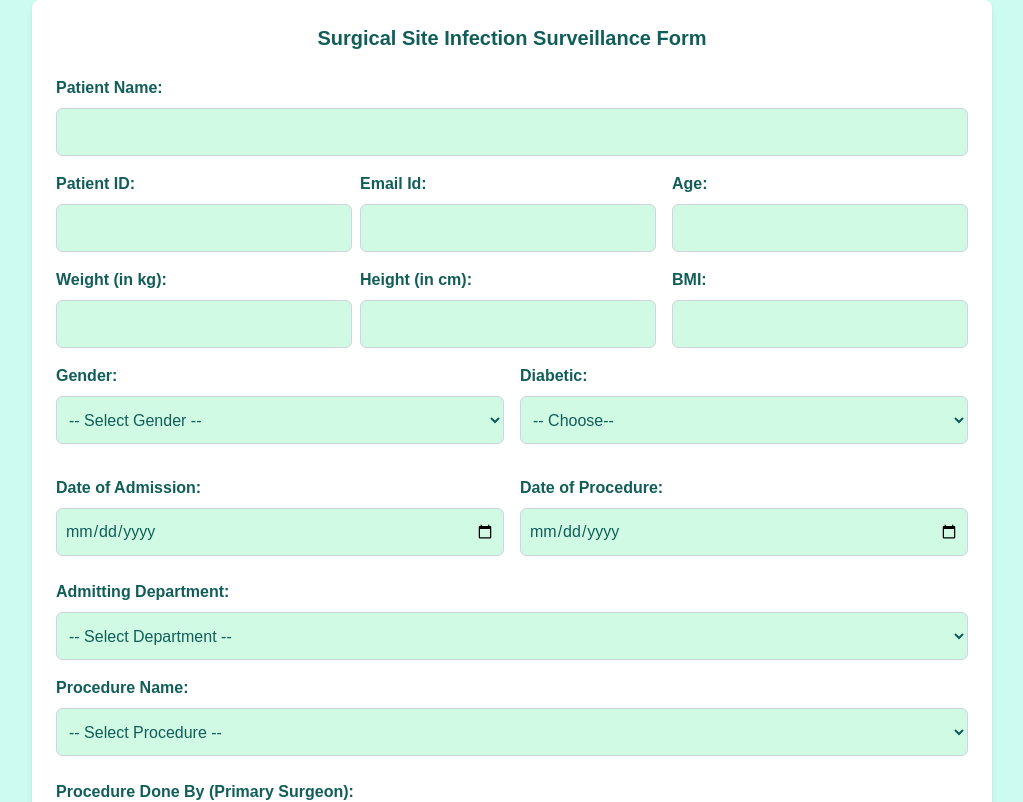
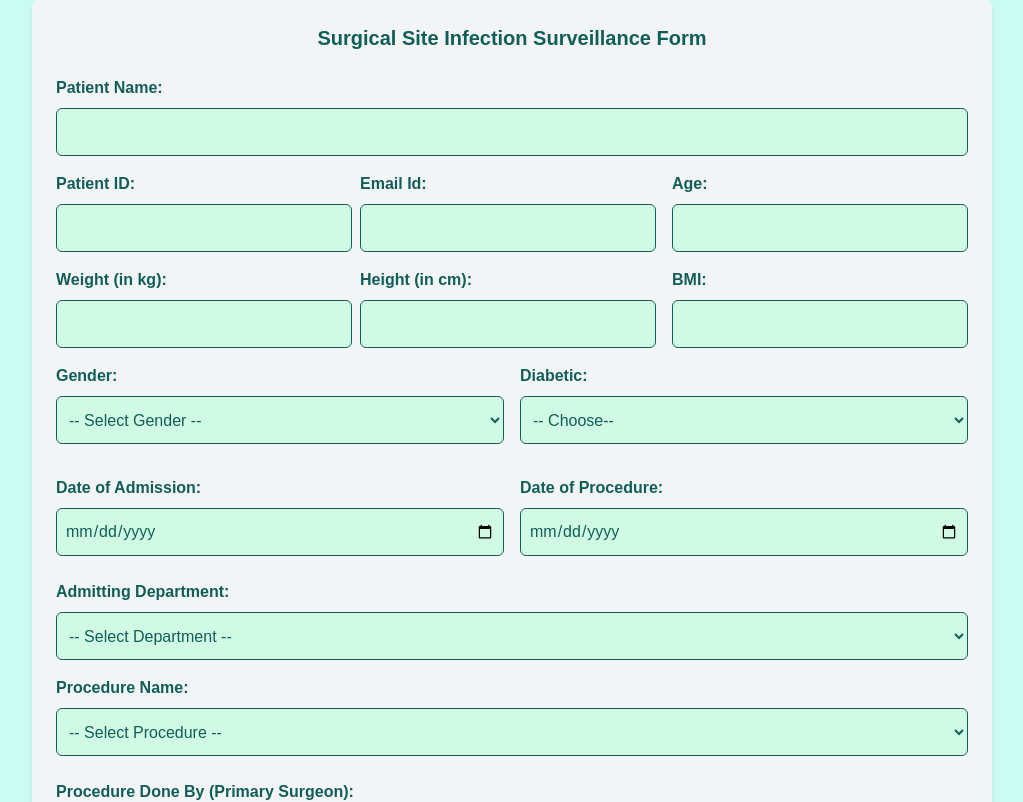
Before and after one commit to vimarshmishra37/smart_ssi_detector, a Next.js app: page /Patient1 in a window 1280 px wide. Shown: the top 802 px of the page, without its empty margins (128-1151 px from the left). Built offline with nearby package versions, Linux system fonts and the light colour scheme.

Commit message:
css fixed

```diff
--- a/app/LabReport/page.js
+++ b/app/LabReport/page.js
@@ -70,6 +70,7 @@ export default function LabReportForm() {
     };
 
     return (
+        <div className='bg-teal-100 text-teal-800'>
         <div className="w-3/4 mx-auto bg-gray-100 p-6 rounded-lg shadow-md">
             <h1 className='text-4xl font-extrabold text-center'>Department of Laboratory Medicine - Microbiology</h1>
             <form onSubmit={handleSubmit(onSubmit)}>
@@ -196,5 +197,6 @@ export default function LabReportForm() {
                 </div>
             </form>
         </div>
+        </div>
     );
 }
--- a/app/Patient1/page.js
+++ b/app/Patient1/page.js
@@ -12,16 +12,13 @@ export default function Patient() {
   const [bmi, setBMI] = useState("");
 
 
-    const calculateBMI = (height, weight) =>
-    {
-      if (height > 0 && weight > 0)
-        {
+  const calculateBMI = (height, weight) => {
+    if (height > 0 && weight > 0) {
       const heightInMeters = height / 100;
       const calculatedBMI = (weight / (heightInMeters ** 2)).toFixed(2);
       setBMI(calculatedBMI);
     }
-        else
-        {
+    else {
       setBMI("");
     }
   }
@@ -225,7 +222,7 @@ export default function Patient() {
         const data = await response.json();
         console.log('Login successful:', data);
         router.push(`/Patient2?patientID=${formData.patientID}`);
-        //router.push("/Patient2");
+
       } else {
         console.log('Login failed');
         const errorData = await response.json();
@@ -242,27 +239,27 @@ export default function Patient() {
     <Suspense fallback={<div>Loading...</div>}>
       <>
         <div className='bg-teal-100 text-teal-800'>
-          <form onSubmit={handleSubmit} style={styles.container} className='bg-white'>
+          <form onSubmit={handleSubmit} style={styles.container} className='bg-gray-100'>
             <div id="pdfContent">
               <h2 className="text-xl font-semibold text-center mb-6">Surgical Site Infection Surveillance Form</h2>
 
               <div className="mb-4">
                 <label htmlFor="patientName" className="block text-teal-800 font-semibold mb-2">Patient Name:</label>
-                <input type="text" id="patientName" name="patientName" value={formData.patientName} onChange={handleChange} className="w-full border border-gray-300 rounded-md p-2 h-12 bg-emerald-100" />
+                <input type="text" id="patientName" name="patientName" value={formData.patientName} onChange={handleChange} className="w-full border border-teal-800 rounded-md p-2 h-12 bg-emerald-100" />
               </div>
 
               <div className="flex justify-between mb-4">
                 <div className="w-1/2 pr-2">
                   <label htmlFor="patientID" className="block text-teal-800 font-semibold mb-2">Patient ID:</label>
-                  <input type="text" id="patientID" name="patientID" value={formData.patientID} onChange={handleChange} className="w-full border border-gray-300 rounded-md p-2 h-12 bg-emerald-100" />
+                  <input type="text" id="patientID" name="patientID" value={formData.patientID} onChange={handleChange} className="w-full border border-teal-800 rounded-md p-2 h-12 bg-emerald-100" />
                 </div>
                 <div className="w-1/2 pr-2">
                   <label htmlFor="email" className="block text-teal-800 font-semibold mb-2">Email Id:</label>
-                  <input type="email" id="email" name="email" value={formData.email} onChange={handleChange} className="w-full border border-gray-300 rounded-md p-2 h-12 bg-emerald-100" />
+                  <input type="email" id="email" name="email" value={formData.email} onChange={handleChange} className="w-full border border-teal-800 rounded-md p-2 h-12 bg-emerald-100" />
                 </div>
                 <div className="w-1/2 pl-2">
                   <label htmlFor="age" className="block text-teal-800 font-semibold mb-2">Age:</label>
-                  <input type="text" id="age" name="age" value={formData.age} onChange={handleChange} className="w-full border border-gray-300 rounded-md p-2 h-12 bg-emerald-100" />
+                  <input type="text" id="age" name="age" value={formData.age} onChange={handleChange} className="w-full border border-teal-800 rounded-md p-2 h-12 bg-emerald-100" />
                 </div>
               </div>
 
@@ -270,7 +267,7 @@ export default function Patient() {
 
                 <div className="w-1/2 pr-2">
                   <label htmlFor="weight" className="block text-teal-800 font-semibold mb-2">Weight (in kg):</label>
-                  <input type="number" id="weight" name="weight" className="w-full border border-gray-300 rounded-md p-2 h-12 bg-emerald-100"
+                  <input type="number" id="weight" name="weight" className="w-full border border-teal-800 rounded-md p-2 h-12 bg-emerald-100"
                     value={weight}
                     onChange={(e) => {
                       const newWeight = e.target.value;
@@ -282,7 +279,7 @@ export default function Patient() {
 
                 <div className="w-1/2 pr-2">
                   <label htmlFor="height" className="block text-teal-800 font-semibold mb-2">Height (in cm):</label>
-                  <input type="number" id="height" name="height" className="w-full border border-gray-300 rounded-md p-2 h-12 bg-emerald-100"
+                  <input type="number" id="height" name="height" className="w-full border border-teal-800 rounded-md p-2 h-12 bg-emerald-100"
                     value={height}
                     onChange={(e) => {
                       const newHeight = e.target.value;
@@ -294,7 +291,7 @@ export default function Patient() {
 
                 <div className="w-1/2 pl-2">
                   <label htmlFor="bmi" className="block text-teal-800 font-semibold mb-2">BMI:</label>
-                  <input type="text" id="bmi" name="bmi" className="w-full border border-gray-300 rounded-md p-2 h-12 bg-emerald-100"
+                  <input type="text" id="bmi" name="bmi" className="w-full border border-teal-800 rounded-md p-2 h-12 bg-emerald-100"
                     value={bmi}
                     disabled
                   />
@@ -305,7 +302,7 @@ export default function Patient() {
                 <div className="w-1/2 pr-2">
                   <div className="mb-4">
                     <label htmlFor="gender" className="block text-teal-800 font-semibold mb-2">Gender:</label>
-                    <select id="gender" name="gender" value={formData.gender} onChange={handleChange} className="w-full border border-gray-300 rounded-md p-2 h-12 bg-emerald-100">
+                    <select id="gender" name="gender" value={formData.gender} onChange={handleChange} className="w-full border border-teal-800 rounded-md p-2 h-12 bg-emerald-100">
                       <option value="">-- Select Gender --</option>
                       <option value="male">Male</option>
                       <option value="female">Female</option>
@@ -316,7 +313,7 @@ export default function Patient() {
                 <div className="w-1/2 pl-2">
                   <div className="mb-4">
                     <label htmlFor="diabetic" className="block text-teal-800 font-semibold mb-2">Diabetic:</label>
-                    <select id="diabetic" name="diabetic" className="w-full border border-gray-300 rounded-md p-2 h-12 bg-emerald-100">
+                    <select id="diabetic" name="diabetic" className="w-full border border-teal-800 rounded-md p-2 h-12 bg-emerald-100">
                       <option value="">-- Choose--</option>
                       <option value="yes">Yes</option>
                       <option value="no">No</option>
@@ -329,17 +326,17 @@ export default function Patient() {
               <div className="flex justify-between mb-4">
                 <div className="w-1/2 pr-2">
                   <label htmlFor="dateOfAdmission" className="block text-teal-800 font-semibold mb-2">Date of Admission:</label>
-                  <input type="date" id="dateOfAdmission" name="dateOfAdmission" value={formData.dateOfAdmission} onChange={handleChange} className="w-full border border-gray-300 rounded-md p-2 h-12 bg-emerald-100" />
+                  <input type="date" id="dateOfAdmission" name="dateOfAdmission" value={formData.dateOfAdmission} onChange={handleChange} className="w-full border border-teal-800 rounded-md p-2 h-12 bg-emerald-100" />
                 </div>
                 <div className="w-1/2 pl-2">
                   <label htmlFor="dateOfProcedure" className="block text-teal-800 font-semibold mb-2">Date of Procedure:</label>
-                  <input type="date" id="dateOfProcedure" name="dateOfProcedure" value={formData.dateOfProcedure} onChange={handleChange} className="w-full border border-gray-300 rounded-md p-2 h-12 bg-emerald-100 mb-2" />
+                  <input type="date" id="dateOfProcedure" name="dateOfProcedure" value={formData.dateOfProcedure} onChange={handleChange} className="w-full border border-teal-800 rounded-md p-2 h-12 bg-emerald-100 mb-2" />
                 </div>
               </div>
 
               <div className="mb-4">
                 <label htmlFor="admittingDepartment" className="block text-teal-800 font-semibold mb-2">Admitting Department:</label>
-                <select id="admittingDepartment" name="admittingDepartment" value={formData.admittingDepartment} onChange={handleChange} className="w-full border border-gray-300 rounded-md p-2 h-12 bg-emerald-100">
+                <select id="admittingDepartment" name="admittingDepartment" value={formData.admittingDepartment} onChange={handleChange} className="w-full border border-teal-800 rounded-md p-2 h-12 bg-emerald-100">
                   <option value="">-- Select Department --</option>
                   {departments.map((dept, index) => (
                     <option key={index} value={dept}>{dept}</option>
@@ -349,7 +346,7 @@ export default function Patient() {
 
               <div className="mb-4">
                 <label htmlFor="procedureName" className="block text-teal-800 font-semibold mb-2">Procedure Name:</label>
-                <select id="procedureName" name="procedureName" value={formData.procedureName} onChange={handleChange} className="w-full border border-gray-300 rounded-md p-2 h-12 bg-emerald-100 mb-2">
+                <select id="procedureName" name="procedureName" value={formData.procedureName} onChange={handleChange} className="w-full border border-teal-800 rounded-md p-2 h-12 bg-emerald-100 mb-2">
                   <option value="">-- Select Procedure --</option>
                   {procedures.map((procedure, index) => (
                     <option key={index} value={procedure}>{procedure}</option>
@@ -359,7 +356,7 @@ export default function Patient() {
 
               <div className="mb-4">
                 <label htmlFor="surgeon" className="block text-teal-800 font-semibold mb-2">Procedure Done By (Primary Surgeon):</label>
-                <select id="surgeon" name="surgeon" value={formData.surgeon} onChange={handleChange} className="w-full border border-gray-300 rounded-md p-2 h-12 bg-emerald-100 mb-2">
+                <select id="surgeon" name="surgeon" value={formData.surgeon} onChange={handleChange} className="w-full border border-teal-800 rounded-md p-2 h-12 bg-emerald-100 mb-2">
                   <option value="">-- Select Surgeon --</option>
                   {surgeons.map((surgeon, index) => (
                     <option key={index} value={surgeon}>{surgeon}</option>
@@ -369,7 +366,7 @@ export default function Patient() {
 
               <div className="mb-4">
                 <label htmlFor="theatre" className="block text-teal-800 font-semibold mb-2">Operation Theatre:</label>
-                <select id="theatre" name="theatre" value={formData.theatre} onChange={handleChange} className="w-full border border-gray-300 rounded-md p-2 h-12 bg-emerald-100 mb-2">
+                <select id="theatre" name="theatre" value={formData.theatre} onChange={handleChange} className="w-full border border-teal-800 rounded-md p-2 h-12 bg-emerald-100 mb-2">
                   <option value="">-- Select Theatre --</option>
                   {operationTheatres.map((theatre, index) => (
                     <option key={index} value={theatre}>{theatre}</option>
@@ -432,7 +429,7 @@ export default function Patient() {
                     name="eventDate"
                     value={formData.eventDate}
                     onChange={handleChange}
-                    className="w-full border border-gray-300 rounded-md p-2 h-12 bg-emerald-100"
+                    className="w-full border border-teal-800 rounded-md p-2 h-12 bg-emerald-100"
                   />
                 </div>
               )}
@@ -452,11 +449,11 @@ export default function Patient() {
                 <div className="mb-4">
                   <div className="mb-2">
                     <label htmlFor="antibioticsGiven" className="block text-teal-800 font-semibold mb-2">If Yes, Antibiotics Given:</label>
-                    <input type="text" id="antibioticsGiven" name="antibioticsGiven" value={formData.antibioticsGiven} onChange={handleChange} className="w-full border border-gray-300 rounded-md p-2 h-12 bg-emerald-100" />
+                    <input type="text" id="antibioticsGiven" name="antibioticsGiven" value={formData.antibioticsGiven} onChange={handleChange} className="w-full border border-teal-800 rounded-md p-2 h-12 bg-emerald-100" />
                   </div>
                   <div>
                     <label htmlFor="durationOfPAP" className="block text-teal-800 font-semibold mb-2">Duration of PAP:</label>
-                    <input type="text" id="durationOfPAP" name="durationOfPAP" value={formData.durationOfPAP} onChange={handleChange} className="w-full border border-gray-300 rounded-md p-2 h-12 bg-emerald-100" />
+                    <input type="text" id="durationOfPAP" name="durationOfPAP" value={formData.durationOfPAP} onChange={handleChange} className="w-full border border-teal-800 rounded-md p-2 h-12 bg-emerald-100" />
                   </div>
                 </div>
               )}
--- a/app/Patient3/page.js
+++ b/app/Patient3/page.js
@@ -1,5 +1,5 @@
 'use client';
-import React, { useState, useEffect ,Suspense } from 'react';
+import React, { useState, useEffect, Suspense } from 'react';
 import { useRouter, useSearchParams } from 'next/navigation';
 
 export default function AntibioticSurveillanceForm() {
@@ -80,6 +80,7 @@ export default function AntibioticSurveillanceForm() {
 
   return (
     <Suspense fallback={<div>Loading...</div>}>
+      <div className='bg-teal-100 text-teal-800'>
         <div className="w-3/4 mx-auto bg-gray-100 p-6 rounded-lg shadow-md">
           <h1 className="text-2xl font-bold mb-4">Antibiotic Prescription Surveillance Form</h1>
           <form onSubmit={handleSubmit} method='POST' action="http://localhost:3000/patient">
@@ -360,6 +361,7 @@ export default function AntibioticSurveillanceForm() {
             </div>
           </form>
         </div>
+      </div>
     </Suspense>
   );
 }
```
Also changed, not shown: app/Patient2/page.js (+11 -9 lines). Lines whose indentation alone changed are shown as unchanged.
